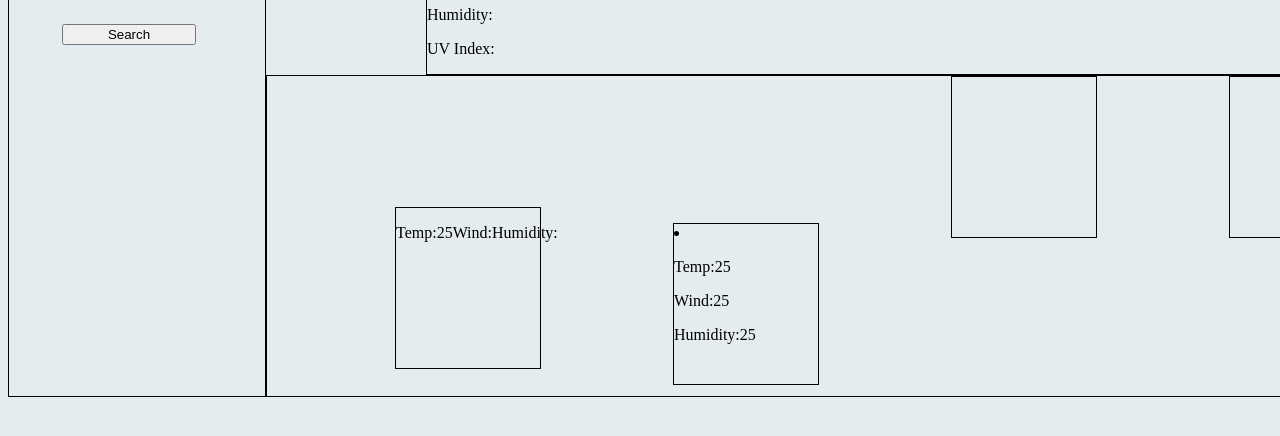
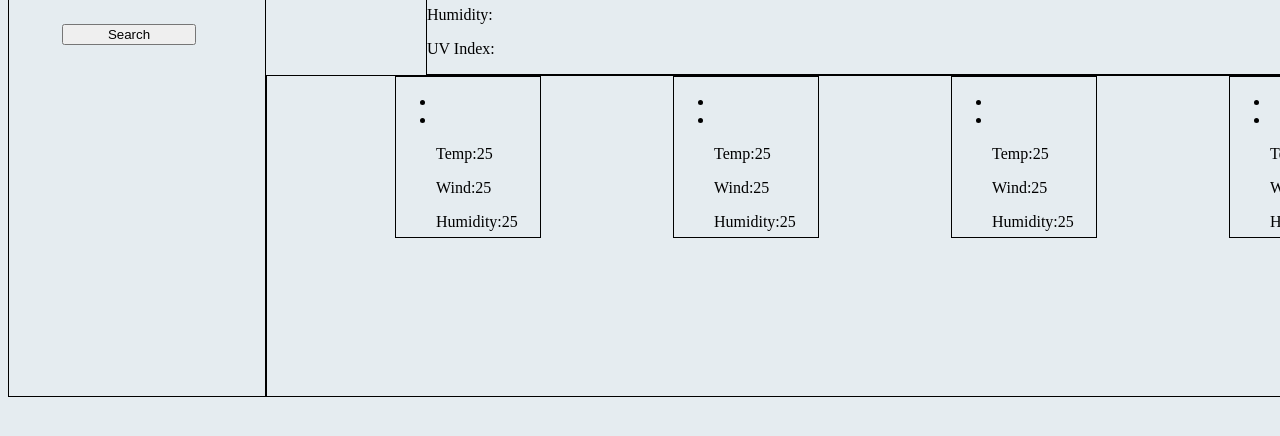
Before and after one commit to joshTlil/2024-Weather-App, a plain HTML site: page index.html in a window 1280 px wide. Shown: the part 152-588 px from the top of the page. Drawn offline with nearby package versions, Linux system fonts and the light colour scheme; no server answers.

Commit message:
testing and figuring out 5 day forecast

```diff
--- a/index.html
+++ b/index.html
@@ -30,20 +30,50 @@
     </div>
     <div class="fiveDayForecast">
         <div class="block">
-            <p class="temp">Temp:25</p>
-            <p class="wind">Wind:</p>
-            <p class="humid">Humidity:</p>
+            <ul>
+                <li></li>
+                <li></li>
+                <p class="temp">Temp:25</p>
+                <p class="wind">Wind:25</p>
+                <p class="humid">Humidity:25</p>
+                </ul>
         </div>
         <div class="block">
-            <li>
+            <ul>
+            <li></li>
+            <li></li>
             <p class="temp">Temp:25</p>
             <p class="wind">Wind:25</p>
             <p class="humid">Humidity:25</p>
-            </li>
+            </ul>
         </div>
-        <div class="block"></div>
-        <div class="block"></div>
-        <div class="block"></div>
+        <div class="block">
+            <ul>
+                <li></li>
+                <li></li>
+                <p class="temp">Temp:25</p>
+                <p class="wind">Wind:25</p>
+                <p class="humid">Humidity:25</p>
+                </ul>
+        </div>
+        <div class="block">
+            <ul>
+                <li></li>
+                <li></li>
+                <p class="temp">Temp:25</p>
+                <p class="wind">Wind:25</p>
+                <p class="humid">Humidity:25</p>
+                </ul>
+        </div>
+        <div class="block">
+            <ul>
+                <li></li>
+                <li></li>
+                <p class="temp">Temp:25</p>
+                <p class="wind">Wind:25</p>
+                <p class="humid">Humidity:25</p>
+                </ul>
+        </div>
     </div>
     </div>
     <script src="https://cdnjs.cloudflare.com/ajax/libs/moment.js/2.24.0/moment.min.js"></script>
--- a/index.js
+++ b/index.js
@@ -1,6 +1,7 @@
 let weatherApiKey = "0f272bc818897878df309b4b56d1f500"
 let cityName = "Atlanta"
 let link = 'https://api.openweathermap.org/data/2.5/weather?q='+ cityName + '&appid=' + weatherApiKey
+let forecast = 'https://api.openweathermap.org/data/2.5/forecast?q=' + cityName + '&appid=' + weatherApiKey
 let searchForm = document.querySelector('.searchBar');
 let iconDisplay = document.querySelector('#icon');
 let locationIcon = document.querySelector('weatherIcon')
@@ -23,6 +24,7 @@ dayTwo.setDate(date.getDate()+2)
 dayThree.setDate(date.getDate()+3)
 dayFour.setDate(date.getDate()+4)
 dayFive.setDate(date.getDate()+5)
+console.log(forecast)
 // function searchFunction(event){
 //     event.preventDefault();
 //     let cityName = "Atlanta"
@@ -72,4 +74,25 @@ function getApi(link){
     });
 }
 
+
+function getForecast (forecast){
+    fetch(forecast)
+    .then(function(response){
+        console.log(response.status)
+        if(response.status !== 200){
+            console.log(response.status)
+        }
+        return response.json();
+    })
+    .then(function(data){
+        console.log(data)
+        //multiples of 8
+        console.log(data.list)
+        console.log(data.list[1].main.temp)
+    })
+
+}
+
+getForecast(forecast)
+
 getApi(link)
```
